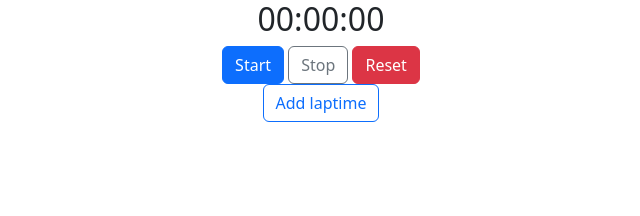
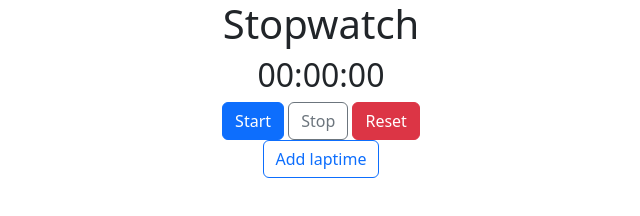
Before and after one commit to julianosill/studies, a plain HTML site: page js-stopwatch/index.html in a window 1280 px wide. Shown: the whole page, without its empty margins (319-959 px from the left). Drawn offline with Linux system fonts and the light colour scheme.

Commit message:
style(header): add a header with title

```diff
--- a/js-stopwatch/index.html
+++ b/js-stopwatch/index.html
@@ -9,6 +9,9 @@
 </head>
 <body>
 	<main class="container-sm text-center">
+		<header>
+			<h1>Stopwatch</h1>
+		</header>
 		<div class="stopwatch">
 			<div class="display text-center">
 				<h2 id="time">00:00:00</h2>
```
